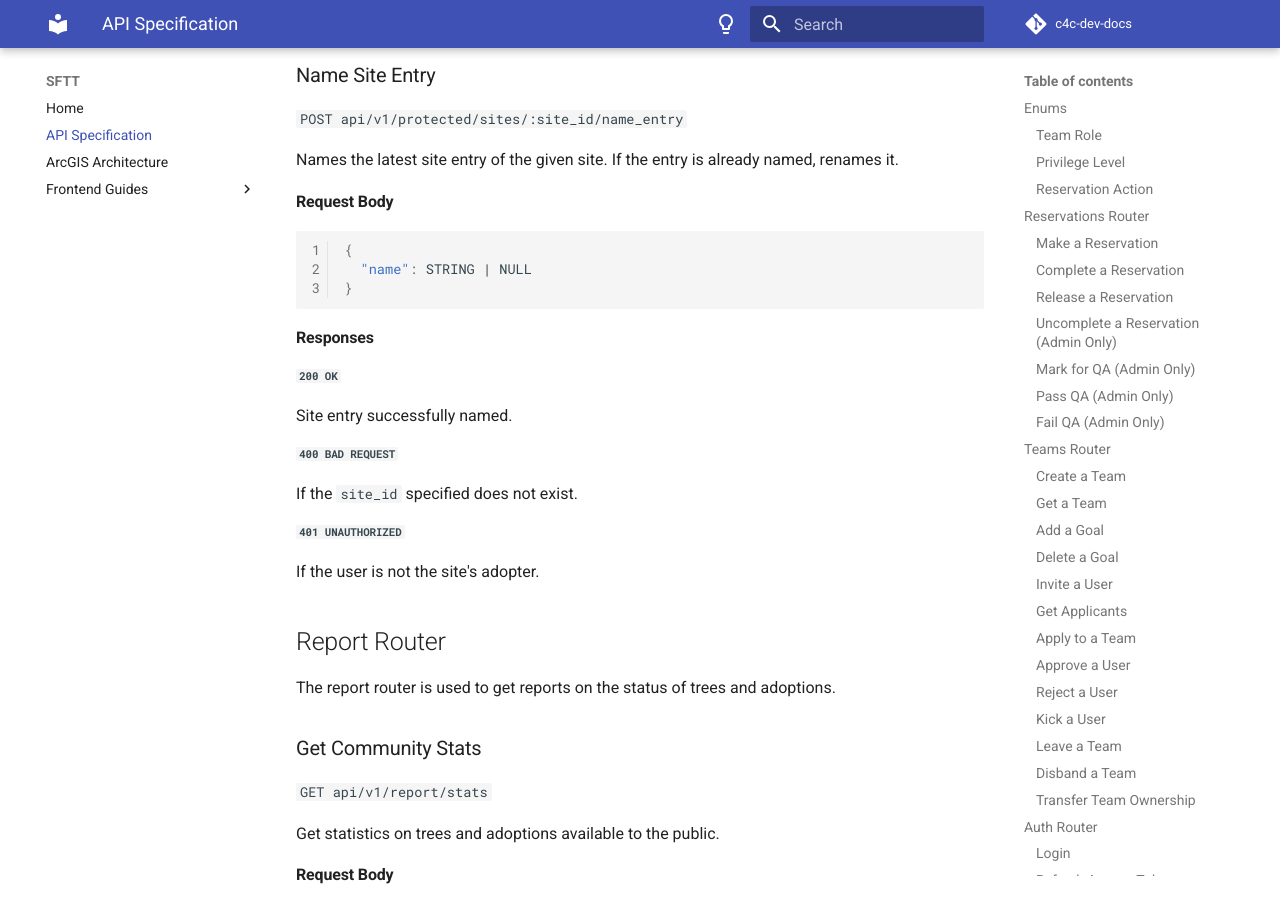
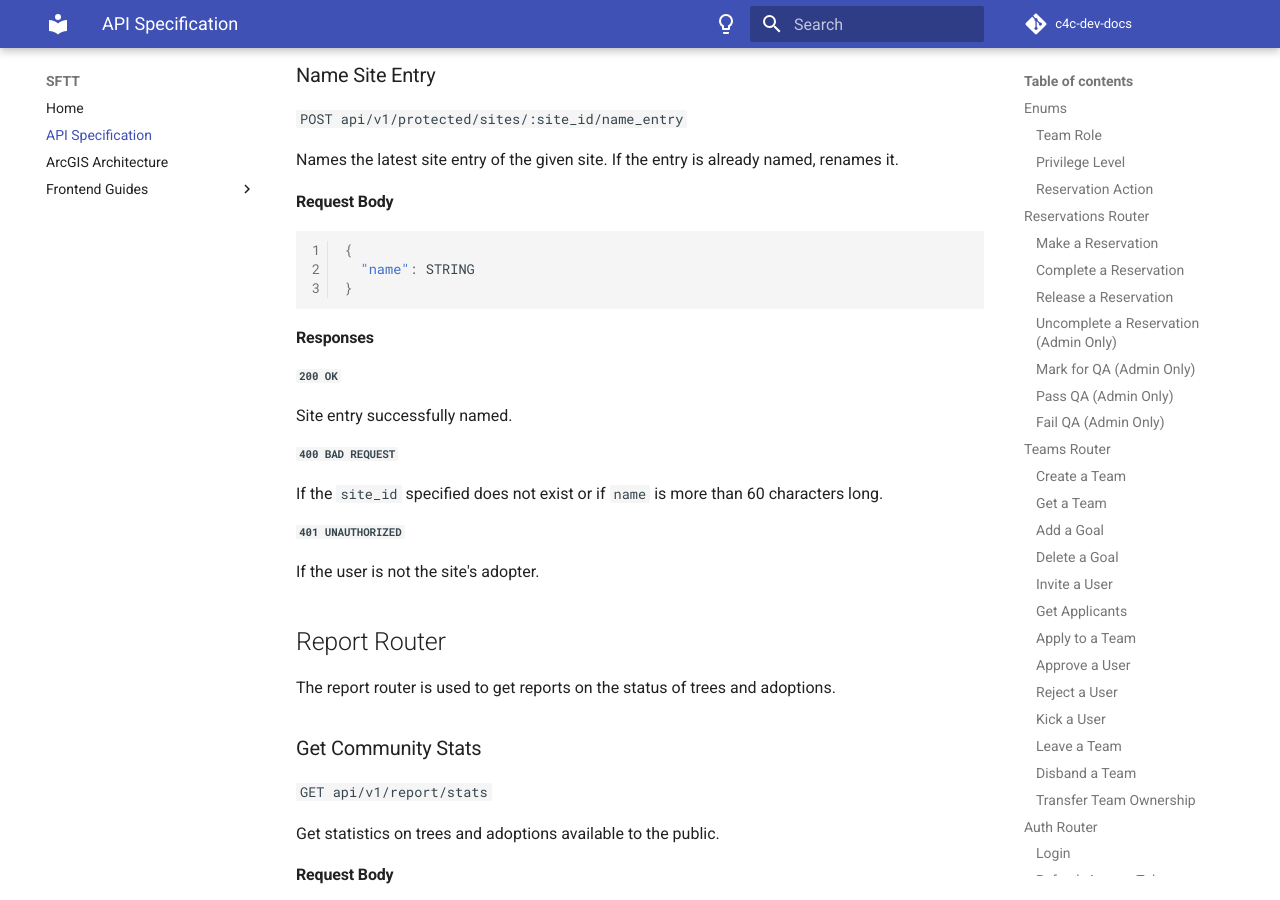
Before and after one commit to Code-4-Community/c4c-dev-docs, an MkDocs documentation site: the page built from docs/sftt/sftt-api-spec.md, in a window 1280 px wide and 900 px high, scrolled down 49090 px. Built offline with MkDocs 1.6.1 and Material for MkDocs 9.7.7, drawn with Linux system fonts in a browser that asks for light colours; comment, search, counter and statistics services are not loaded.

Commit message:
Update sftt-api-spec.md

````diff
--- a/docs/sftt/sftt-api-spec.md
+++ b/docs/sftt/sftt-api-spec.md
@@ -2249,7 +2249,7 @@ Names the latest site entry of the given site. If the entry is already named, re
 
 ```json
 {
-  "name": STRING | NULL
+  "name": STRING
 }
 ```
 
@@ -2261,7 +2261,7 @@ Site entry successfully named.
 
 ##### `400 BAD REQUEST`
 
-If the `site_id` specified does not exist.
+If the `site_id` specified does not exist or if `name` is more than 60 characters long.
 
 ##### `401 UNAUTHORIZED`
 
````
